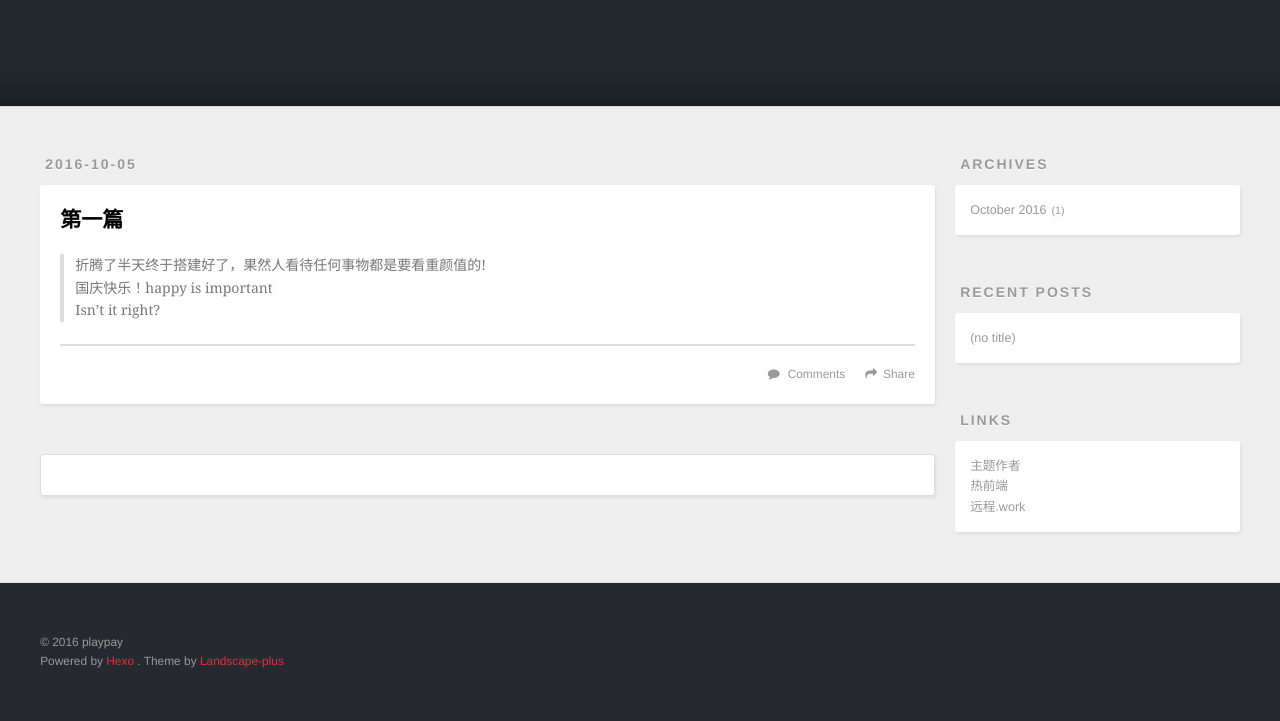
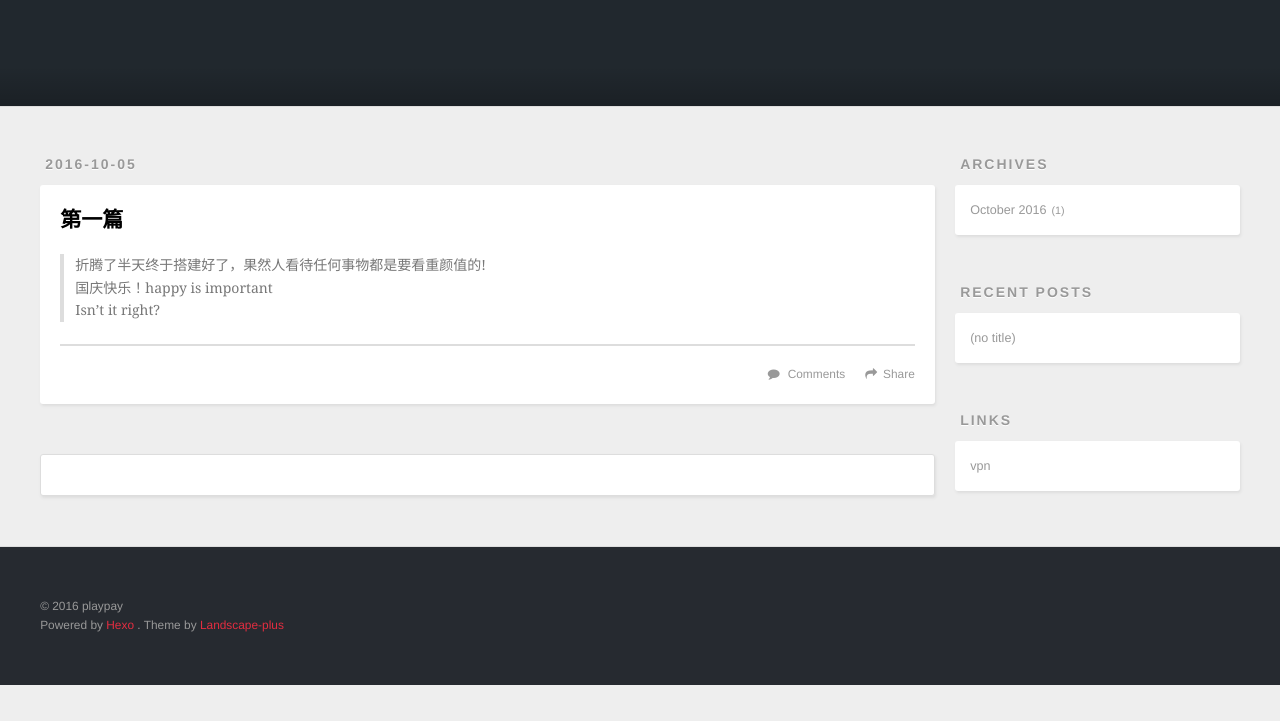
Before and after one commit to YPlayYPay/YPlayYPay.github.io, a plain HTML site: page 2016/10/05/first/index.html in a window 1280 px wide. Shown: the part 194-915 px from the top of the page. After the commit the page ends 879 px from the top, so only its background shows below. Drawn offline with nearby package versions, Linux system fonts and the light colour scheme; a script that the page names is missing.

Commit message:
Site updated: 2016-10-05 12:54:44

```diff
--- a/2016/10/05/first/index.html
+++ b/2016/10/05/first/index.html
@@ -90,7 +90,7 @@
     </div>
     <footer class="article-footer">
 
-        <a data-url="http://yoursite.com/2016/10/05/first/" data-id="citwfbt3u0000t0nu1ot62f5s" class="article-share-link" data-share="baidu" data-title="">Share</a>
+        <a data-url="http://yoursite.com/2016/10/05/first/" data-id="citwfwq6y00006knur4wss6ly" class="article-share-link" data-share="baidu" data-title="">Share</a>
 
 
 
@@ -150,15 +150,7 @@
       <ul>
 
           <li>
-            <a href="http://arvinxiang.com" target="_blank">主题作者</a>
-          </li>
-
-          <li>
-            <a href="http://reqianduan.com" target="_blank">热前端</a>
-          </li>
-
-          <li>
-            <a href="http://yuancheng.work" target="_blank">远程.work</a>
+            <a href="http://www.ipgfastss.org/in/lxxx2rehhm" target="_blank">vpn</a>
           </li>
 
       </ul>
```
Also changed, not shown: archives/2016/10/index.html (+1 -9 lines), archives/2016/index.html (+1 -9 lines), archives/index.html (+1 -9 lines), index.html (+2 -10 lines).
